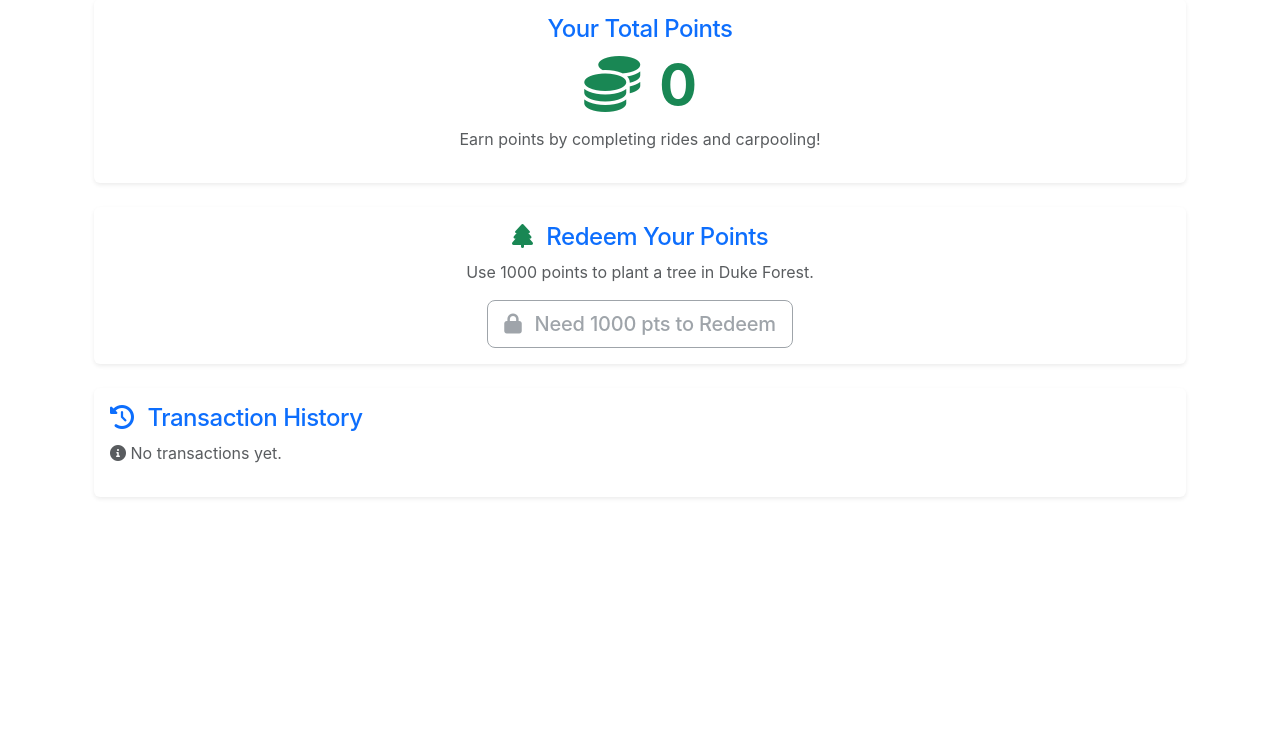
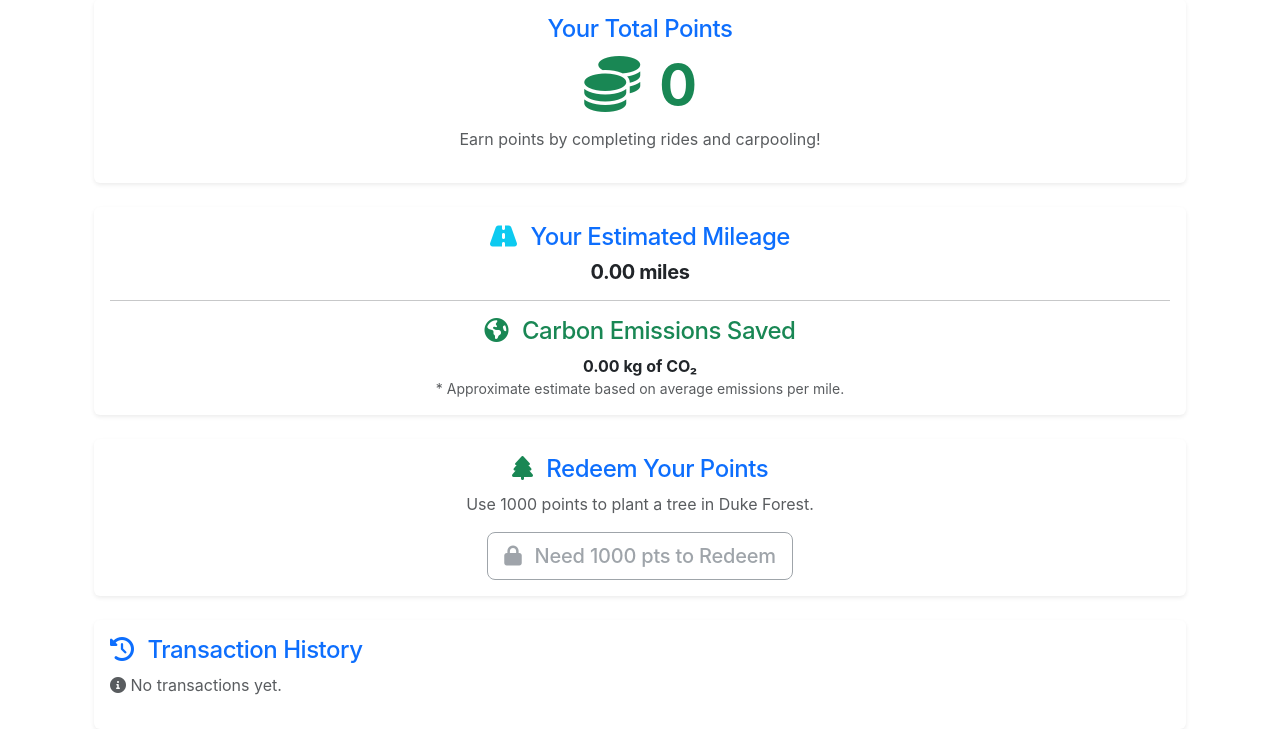
Before and after one commit to shenxingy/duke-duber, a Django app: page /points/my-points/ in a window 1280 px wide. Shown: the part 185-914 px from the top of the page. Before the commit the page ends 683 px from the top, so only its background shows below. Run offline with Django 5.2, Linux system fonts and the light colour scheme; the visitor is signed in with stand-in values (Sample User, id 1); data comes from the database, SQL or seed files in the repository; data that the repository does not hold is empty; some libraries are stand-ins or nearby versions.

Commit message:
add co2 emissions saved

```diff
--- a/docker-deploy/duber-web-app/points/models.py
+++ b/docker-deploy/duber-web-app/points/models.py
@@ -5,6 +5,7 @@ from rider.models import Ride  # Assuming your ride model is in ride/models.py
 class UserPoints(models.Model):
     user = models.OneToOneField(User, on_delete=models.CASCADE)
     points = models.IntegerField(default=0)
+    total_points_earned = models.IntegerField(default=0)
 
     def __str__(self):
         return f"{self.user.username} - {self.points} Points"
--- a/docker-deploy/duber-web-app/points/templates/points/my_points.html
+++ b/docker-deploy/duber-web-app/points/templates/points/my_points.html
@@ -22,6 +22,26 @@
                 <i class="fas fa-coins me-2"></i> {{ user_points.points }}
             </h1>
             <p class="text-muted">Earn points by completing rides and carpooling!</p>
+        </div>
+    </div>
+
+    <!-- 额外增加的里程与碳减排展示卡片 -->
+    <div class="card shadow-sm border-0 mt-4">
+        <div class="card-body text-center">
+            <h4 class="text-primary">
+                <i class="fas fa-road me-2 text-info"></i> Your Estimated Mileage
+            </h4>
+            <h5 class="fw-bold">{{ total_miles|floatformat:2 }} miles</h5>
+
+            <hr>
+
+            <h4 class="text-success">
+                <i class="fas fa-globe-americas me-2"></i> Carbon Emissions Saved
+            </h4>
+            <p class="fw-bold mb-0">
+                {{ carbon_saved_kg|floatformat:2 }} kg of CO₂
+            </p>
+            <p class="text-muted small mb-0">* Approximate estimate based on average emissions per mile.</p>
         </div>
     </div>
 
@@ -77,14 +97,23 @@
                                 <strong>{{ transaction.timestamp|date:"M d, Y H:i" }}</strong>
                                 <br>
                                 {% if transaction.transaction_type == "earn" %}
-                                    <span class="text-success"><i class="fas fa-plus-circle"></i> Earned</span>
+                                    <span class="text-success">
+                                        <i class="fas fa-plus-circle"></i> Earned
+                                    </span>
                                 {% elif transaction.transaction_type == "redeem" %}
-                                    <span class="text-warning"><i class="fas fa-tree"></i> Planted a Tree</span>
+                                    <span class="text-warning">
+                                        <i class="fas fa-tree"></i> Planted a Tree
+                                    </span>
                                 {% else %}
-                                    <span class="text-danger"><i class="fas fa-minus-circle"></i> Redeemed</span>
+                                    <span class="text-danger">
+                                        <i class="fas fa-minus-circle"></i> Redeemed
+                                    </span>
                                 {% endif %}
                             </div>
-                            <span class="fw-bold {% if transaction.transaction_type == 'earn' %}text-success{% elif transaction.transaction_type == 'redeem' %}text-warning{% else %}text-danger{% endif %}">
+                            <span class="fw-bold
+                                {% if transaction.transaction_type == 'earn' %}text-success
+                                {% elif transaction.transaction_type == 'redeem' %}text-warning
+                                {% else %}text-danger{% endif %}">
                                 {{ transaction.points }} pts
                             </span>
                         </li>
--- a/docker-deploy/duber-web-app/points/views.py
+++ b/docker-deploy/duber-web-app/points/views.py
@@ -1,10 +1,9 @@
-from django.shortcuts import render
+from django.shortcuts import render, redirect
 from django.contrib.auth.decorators import login_required
 from .models import UserPoints, PointsTransaction
-from django.shortcuts import redirect
-from django.contrib import messages
 
-TREE_COST = 1000  # Assume 1000 points to plant a tree
+TREE_COST = 1000  # 兑换一棵树所需的积分
+CARBON_PER_MILE = 0.404  # 假设每英里约减少 0.404 kg 的 CO₂
 
 @login_required
 def redeem_tree(request):
@@ -15,22 +14,30 @@ def redeem_tree(request):
         user_points.save()
 
         PointsTransaction.objects.create(
-            user=request.user, points=TREE_COST, transaction_type='redeem'
+            user=request.user,
+            points=TREE_COST,
+            transaction_type='redeem'
         )
 
-        messages.success(request, "Congratulations! You planted a tree in Duke Forest!")
-    else:
-        messages.error(request, "Not enough points to redeem a tree.")
+    return redirect('points:my_points')
 
-    return redirect('points:my_points')
 
 @login_required
 def my_points(request):
     user_points, created = UserPoints.objects.get_or_create(user=request.user)
     transactions = PointsTransaction.objects.filter(user=request.user).order_by('-timestamp')
     trees_planted = transactions.filter(transaction_type="redeem").count()
+
+    # 1 点 = 1/1000 英里，因此总里程 = 总积分 / 1000
+    total_miles = user_points.total_points_earned / 1000
+
+    # 根据总里程计算预计碳排放减排量（单位：kg）
+    carbon_saved_kg = total_miles * CARBON_PER_MILE
+
     return render(request, 'points/my_points.html', {
         'user_points': user_points,
         'transactions': transactions,
-        'trees_planted': trees_planted
+        'trees_planted': trees_planted,
+        'total_miles': total_miles,
+        'carbon_saved_kg': carbon_saved_kg,
     })
```
Also changed, not shown: docker-deploy/duber-web-app/driver/views.py (+13 -5 lines), docker-deploy/duber-web-app/points/migrations/0002_userpoints_total_points_earned.py (added).
